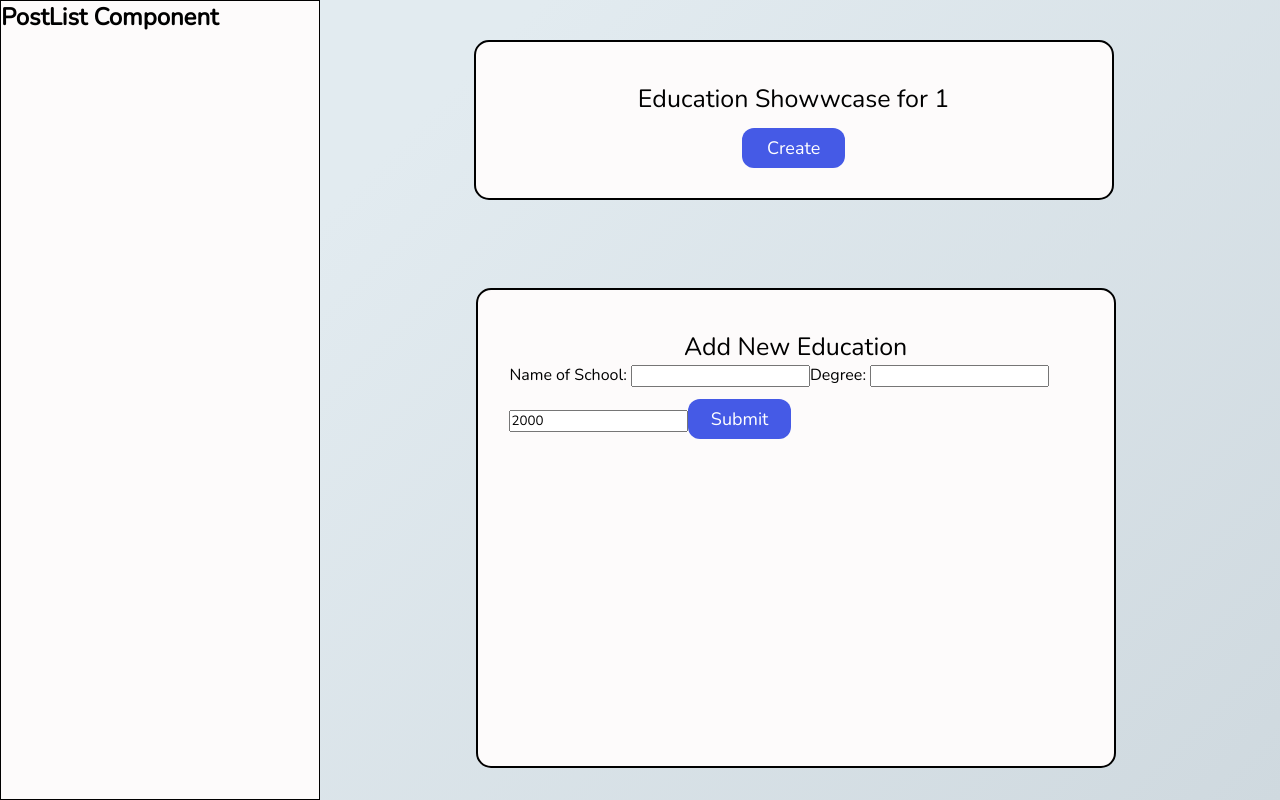
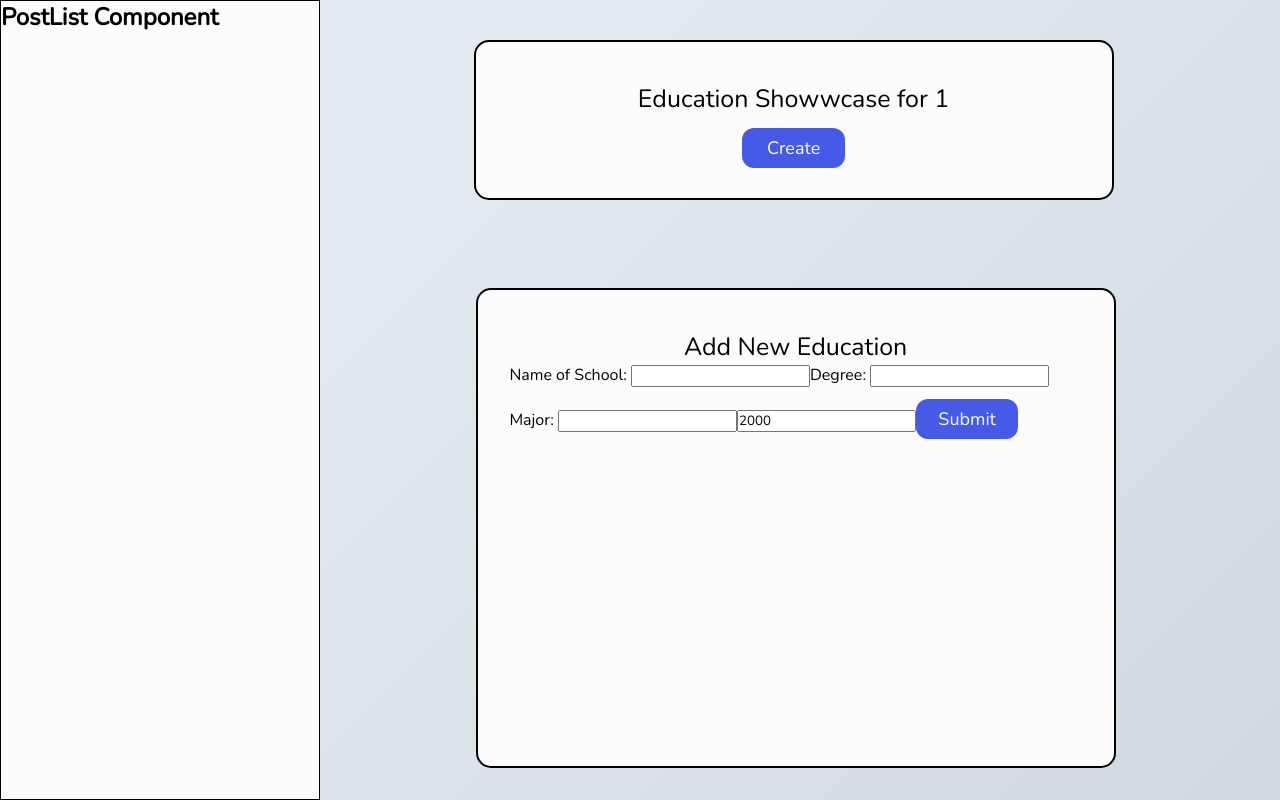
Before and after one commit to derek-oshita/education-client, a React (Create React App) app: page /1 in a window 1280 px wide. Both pictures are taken after a click on the button "Create". Built offline with nearby package versions, Linux system fonts and the light colour scheme.

Commit message:
fieldOfStudy added.

```diff
--- a/src/components/IndexPage/IndexPage.tsx
+++ b/src/components/IndexPage/IndexPage.tsx
@@ -34,8 +34,8 @@ const IndexPage: React.FC = () => {
     const params  = useParams<RouteParams>();
 
     // need to figure out how to handle more values
-    const addPost = (nameOfSchool: string, degree: string, newStartYear: number) => {
-        setPosts([...posts, { nameOfSchool: nameOfSchool, degree: degree,  startYear: newStartYear}])
+    const addPost = (nameOfSchool: string, degree: string, fieldOfStudy: string, newStartYear: number) => {
+        setPosts([...posts, { nameOfSchool: nameOfSchool, degree: degree,  fieldOfStudy: fieldOfStudy, startYear: newStartYear}])
     }
 
     return(
--- a/src/components/Modal/ModalContent.tsx
+++ b/src/components/Modal/ModalContent.tsx
@@ -3,7 +3,7 @@ import './Modal.css';
 import { withRouter, RouteComponentProps } from 'react-router-dom';
 
 interface AddPostProps {
-    addPost: (nameOfSchool: string, degree: string, newStartYear: number ) => void;
+    addPost: (nameOfSchool: string, degree: string, fieldOfStudy: string, newStartYear: number ) => void;
 }
 
 const ModalContent: React.FC<ModalContentProps & RouteComponentProps & AddPostProps> = ({ setModalOpen, addPost }) => {
@@ -11,6 +11,8 @@ const ModalContent: React.FC<ModalContentProps & RouteComponentProps & AddPostPr
     const [newSchool, setNewSchool] = useState('');
     // newDegree
     const [newDegree, setNewDegree] = useState('');
+    // newFieldOfStudy
+    const [newFieldOfStudy, setNewFieldOfStudy] = useState('')
     // newStartYear
     const [newStartYear, setNewStartYear] = useState(2000);
 
@@ -23,6 +25,11 @@ const ModalContent: React.FC<ModalContentProps & RouteComponentProps & AddPostPr
         setNewDegree(e.target.value)
     }
 
+    const hanleNewFieldOfStudy = (e: ChangeEvent<HTMLInputElement>) => {
+        setNewFieldOfStudy(e.target.value)
+    }
+
+
     const handleNumberChange = (e: ChangeEvent<HTMLInputElement>) => {
         let num = parseInt(e.target.value)
         setNewStartYear(num);
@@ -30,7 +37,7 @@ const ModalContent: React.FC<ModalContentProps & RouteComponentProps & AddPostPr
 
     const handleSubmit = (e: FormEvent<HTMLButtonElement>) => {
         e.preventDefault();
-        addPost(newSchool, newDegree, newStartYear);
+        addPost(newSchool, newDegree, newFieldOfStudy, newStartYear);
         setModalOpen(false);
     }
 
@@ -49,6 +56,11 @@ const ModalContent: React.FC<ModalContentProps & RouteComponentProps & AddPostPr
                 <input id="degree" type="text" value={newDegree} onChange={handleDegree}/>
 
 
+                {/* FIELD OF STUDY */}
+                <label htmlFor="fieldOfStudy">Major: </label>
+                <input id="fieldOfStudy" type="text" value={newFieldOfStudy} onChange={hanleNewFieldOfStudy}/>
+
+                {/* START YEAR */}
                 <input type="number" value={newStartYear} onChange={handleNumberChange} max="2020"/>
 
                 {/* BUTTON */}
```
Also changed, not shown: 1 other file (tests, documents, lock files or other folders).
